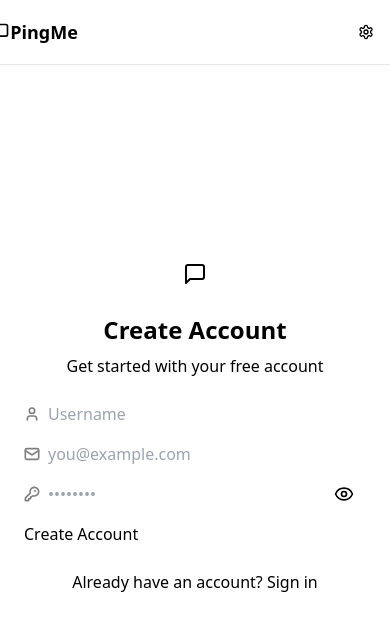
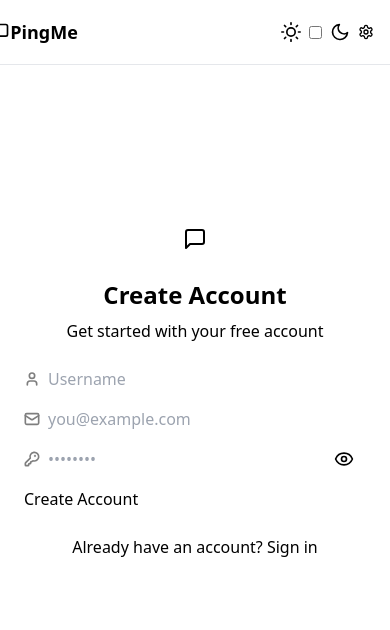
Before and after one commit to blesswrld/pingme-messanger, a React (Vite) app in the folder frontend/: page /signup in a window 390 px wide. Shown: the top 630 px of the page. Built offline with nearby package versions, Linux system fonts and the light colour scheme; no server answers.

Commit message:
update some styles add toggleTheme button

```diff
--- a/frontend/src/components/MessageInput.jsx
+++ b/frontend/src/components/MessageInput.jsx
@@ -101,10 +101,10 @@ const MessageInput = () => {
                 </div>
                 <button
                     type="submit"
-                    className="btn btn-sm btn-circle"
+                    className="btn btn-circle"
                     disabled={!text.trim() && !imagePreview}
                 >
-                    <Send size={22} />
+                    <Send size={20} />
                 </button>
             </form>
         </div>
--- a/frontend/src/components/Navbar.jsx
+++ b/frontend/src/components/Navbar.jsx
@@ -1,10 +1,23 @@
-import React from "react";
+import React, { useEffect } from "react";
 import { useAuthStore } from "../store/useAuthStore";
 import { LogOut, MessageSquare, Settings, User } from "lucide-react";
 import { Link } from "react-router-dom";
+import useThemeStore from "../store/useThemeStore";
 
 const Navbar = () => {
     const { logout, authUser } = useAuthStore();
+
+    const { theme, setTheme } = useThemeStore();
+
+    useEffect(() => {
+        document.documentElement.setAttribute("data-theme", theme);
+    }, [theme]);
+
+    const toggleTheme = () => {
+        const newTheme = theme === "light" ? "dark" : "light";
+        setTheme(newTheme);
+    };
+
     return (
         <header className="bg-base-100 border-b border-base-300 fixed w-full top-0 z-40 backdrop-blur-lg bg-base-100/80">
             <div className="container mx-auto px-4 h-16">
@@ -21,6 +34,42 @@ const Navbar = () => {
                         </Link>
                     </div>
                     <div className="flex items-center gap-2">
+                        <label className="flex cursor-pointer gap-2 items-center">
+                            <svg
+                                xmlns="http://www.w3.org/2000/svg"
+                                width="20"
+                                height="20"
+                                viewBox="0 0 24 24"
+                                fill="none"
+                                stroke="currentColor"
+                                strokeWidth="2"
+                                strokeLinecap="round"
+                                strokeLinejoin="round"
+                            >
+                                <circle cx="12" cy="12" r="5" />
+                                <path d="M12 1v2M12 21v2M4.2 4.2l1.4 1.4M18.4 18.4l1.4 1.4M1 12h2M21 12h2M4.2 19.8l1.4-1.4M18.4 5.6l1.4-1.4" />
+                            </svg>
+                            <input
+                                type="checkbox"
+                                className="toggle toggle-sm"
+                                checked={theme === "dark"}
+                                onChange={toggleTheme}
+                            />
+                            <svg
+                                xmlns="http://www.w3.org/2000/svg"
+                                width="20"
+                                height="20"
+                                viewBox="0 0 24 24"
+                                fill="none"
+                                stroke="currentColor"
+                                strokeWidth="2"
+                                strokeLinecap="round"
+                                strokeLinejoin="round"
+                            >
+                                <path d="M21 12.79A9 9 0 1 1 11.21 3 7 7 0 0 0 21 12.79z"></path>
+                            </svg>
+                        </label>
+
                         <Link
                             to={"/settings"}
                             className={`btn btn-sm gap-2 transition-colors`}
@@ -45,10 +94,15 @@ const Navbar = () => {
                                     className="flex gap-2 items-center"
                                     onClick={logout}
                                 >
-                                    <LogOut className="size-5" />
-                                    <span className="hidden sm:inline">
-                                        Logout
-                                    </span>
+                                    <Link
+                                        to={"/login"}
+                                        className={`btn btn-sm gap-2`}
+                                    >
+                                        <LogOut className="size-5" />
+                                        <span className="hidden sm:inline">
+                                            Logout
+                                        </span>
+                                    </Link>
                                 </button>
                             </>
                         )}
--- a/frontend/src/pages/LoginPage.jsx
+++ b/frontend/src/pages/LoginPage.jsx
@@ -174,6 +174,17 @@ const LoginPage = () => {
                             </Link>
                         </p>
                     </div>
+                    <div
+                        tabIndex={0}
+                        className="collapse collapse-plus bg-base-100 border-base-300 border"
+                    >
+                        <div className="collapse-title font-semibold">
+                            How do I create an account?
+                        </div>
+                        <div className="collapse-content text-sm">
+                            Click the "Create account" button above
+                        </div>
+                    </div>
                 </div>
             </div>
 
--- a/frontend/src/pages/SignUpPage.jsx
+++ b/frontend/src/pages/SignUpPage.jsx
@@ -241,6 +241,17 @@ const SignUpPage = () => {
                             </Link>
                         </p>
                     </div>
+                    <div
+                        tabIndex={0}
+                        className="collapse collapse-plus bg-base-100 border-base-300 border"
+                    >
+                        <div className="collapse-title font-semibold">
+                            What if I already have an account?
+                        </div>
+                        <div className="collapse-content text-sm">
+                            Click the "Sign in" button above
+                        </div>
+                    </div>
                 </div>
             </div>
 
```
